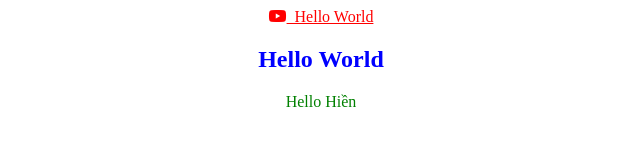
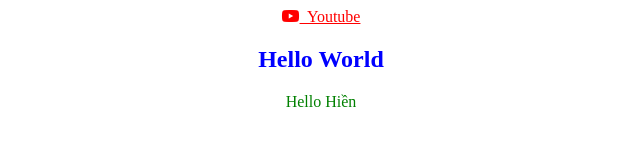
Before and after one commit to Hienba/hienba.github.io, a plain HTML site: page docs/index.html in a window 1280 px wide. Shown: the full height of the page, 319-959 px from the left. Drawn offline with Linux system fonts and the light colour scheme.

Commit message:
Update index.html

```diff
--- a/docs/index.html
+++ b/docs/index.html
@@ -10,7 +10,7 @@
 </head>
 <body>
   <center>
-    <a href="https://www.youtube.com"><i class="fa-brands fa-youtube"></i>&nbsp Hello World</a>
+    <a href="https://www.youtube.com"><i class="fa-brands fa-youtube"></i>&nbsp Youtube</a>
     <h2>Hello World</h2>
     <p>Hello Hiền</p>
   </center>
```
